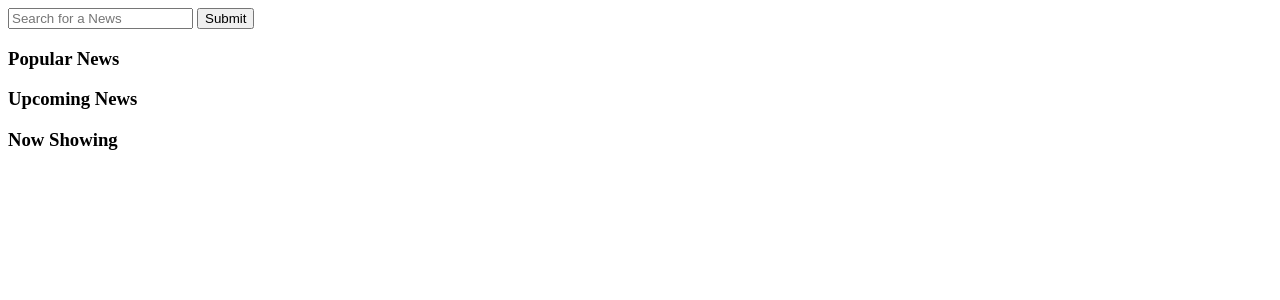
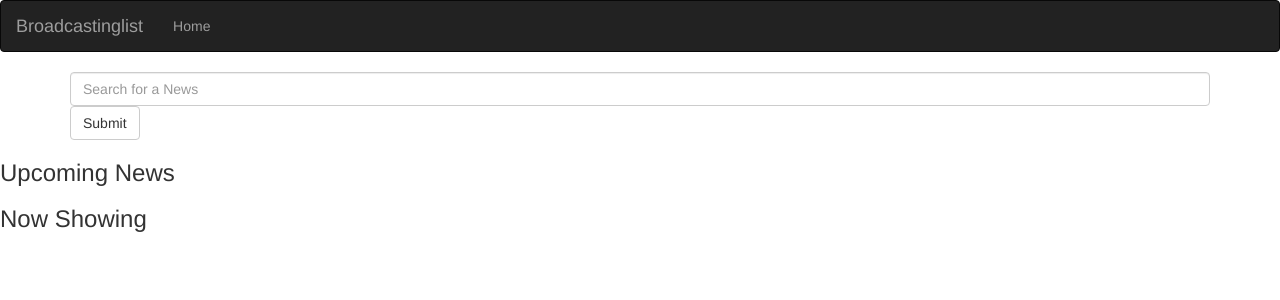
Before and after one commit to nyirahabineza/News-highlight, a Python web app: template templates/index.html in a window 1280 px wide. Shown: the top 300 px of the page. Run offline with Jinja, Linux system fonts and the light colour scheme; the template is opened without the code that fills it, so the values that code supplies are empty; some libraries are stand-ins or nearby versions.

```diff
--- a/templates/index.html
+++ b/templates/index.html
@@ -1,4 +1,4 @@
-
+{% extends 'base.html'%}
 {% import 'macros.html' as macro%}
 
 <!--Content block-->
@@ -18,7 +18,7 @@
 
 </div>
 <!-- Popular news -->
-<h3> Popular News</h3>
+
 <ul>
     {{ macro.displayNewList(popular)}}
 </ul>
```
